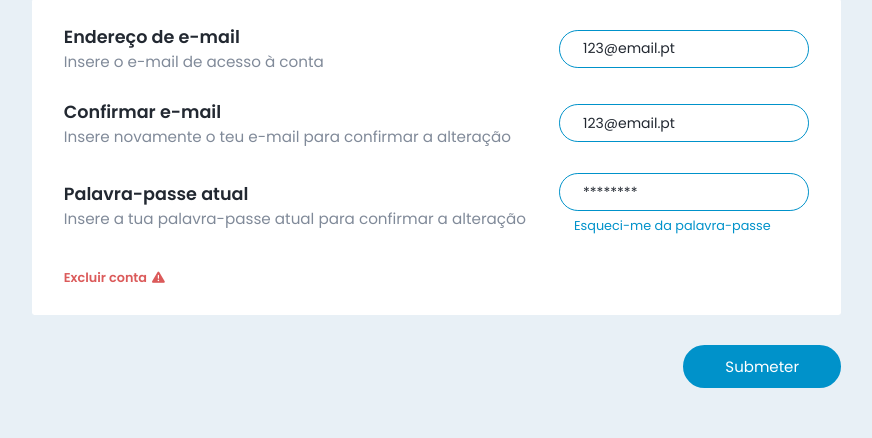
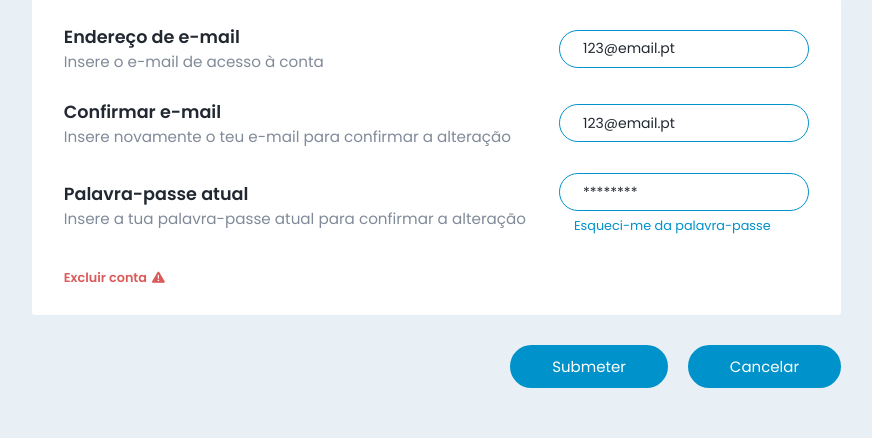
Before and after one commit to elisabetecosta/projeto-rede_social, a PHP site: page /server/settings.php in a window 1280 px wide. Shown: the part 1195-1633 px from the top of the page, without its empty margins (389-1261 px from the left). Run offline with PHP 8.4, Linux system fonts and the light colour scheme; data that the repository does not hold is empty; some libraries are stand-ins or nearby versions.

Commit message:
added cancel button to settings page

```diff
--- a/server/settings.php
+++ b/server/settings.php
@@ -219,6 +219,7 @@
 
             <div class="buttons">
                 <button type="submit" name="submitBtn" id="submitBtn" value="Submeter">Submeter</button>
+                <button onclick="window.history.go(-1)">Cancelar</button>
             </div>
         </div>
     </div>
--- a/styles/login_form.css
+++ b/styles/login_form.css
@@ -122,7 +122,6 @@ h1 {
     color: var(--color-main);
     background-color: var(--color-basic);
     border-color: var(--color-main);
-    transition: 0.3s;
 }
 
 .extra {
--- a/styles/registry_form.css
+++ b/styles/registry_form.css
@@ -173,7 +173,6 @@ h1 {
     color: var(--color-main);
     background-color: var(--color-basic);
     border-color: var(--color-main);
-    transition: 0.3s;
 }
 
 span {
--- a/styles/settings.css
+++ b/styles/settings.css
@@ -333,5 +333,8 @@ select {
     color: var(--color-main);
     background-color: var(--color-basic);
     border-color: var(--color-main);
-    transition: 0.3s;
 }
+
+#submitBtn {
+    margin-right: 20px;
+}
```
